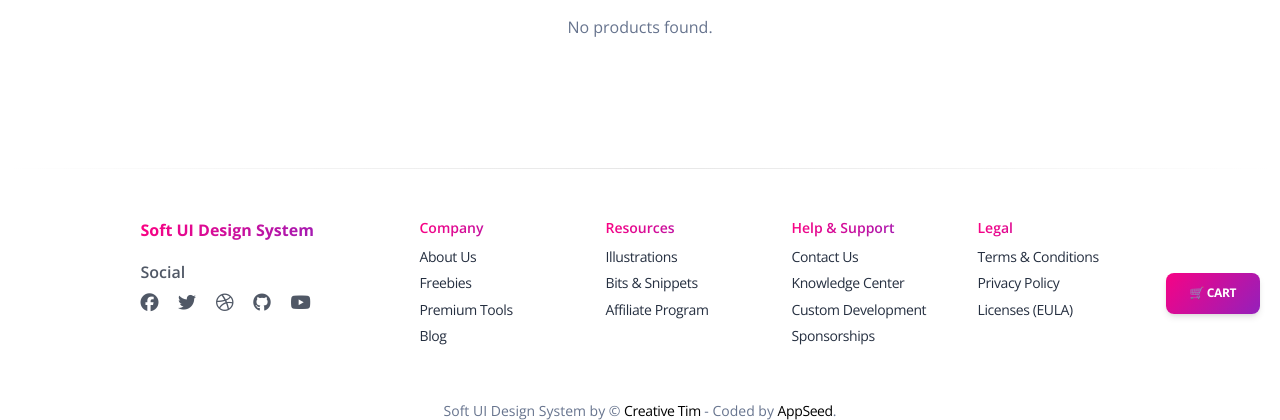
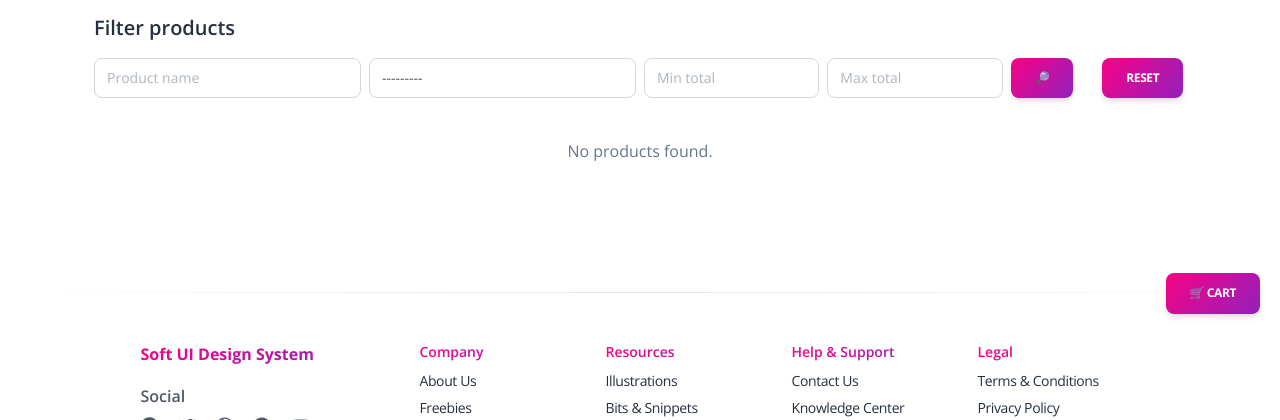
Before and after one commit to B0hdanR/minishop_manager, a Django app: page /products/ in a window 1280 px wide. Shown: the part 450-870 px from the top of the page. Run offline with Django 5.2, Linux system fonts and the light colour scheme; the visitor is signed in with stand-in values (Sample User, id 1); data that the repository does not hold is empty; some libraries are stand-ins or nearby versions.

Commit message:
add ProductFilterMixin and Forms for filters in products

```diff
--- a/shop/forms.py
+++ b/shop/forms.py
@@ -1,5 +1,5 @@
 from django import forms
-from shop.models import Product, Order
+from shop.models import Product, Order, ProductCategory
 
 
 class ProductForm(forms.ModelForm):
@@ -13,10 +13,12 @@
             "category",
         ]
 
+
 class OrderStatusUpdateForm(forms.ModelForm):
     class Meta:
         model = Order
         fields = ["status"]
+
 
 class OrderFilterForm(forms.Form):
     name = forms.CharField(
@@ -73,3 +75,44 @@
     class Meta:
         model = Order
         fields = ["status"]
+
+
+class ProductFilterForm(forms.Form):
+    name = forms.CharField(
+        max_length=100,
+        required=False,
+        label="",
+        widget=forms.TextInput(attrs={
+            "placeholder": "Product name",
+            "class": "form-control",
+        })
+    )
+
+    category = forms.ModelChoiceField(
+        required=False,
+        queryset=ProductCategory.objects.all(),
+        widget=forms.Select(attrs={
+            "class": "form-control",
+            "placeholder": "Category",
+        }),
+    )
+
+    price_min = forms.DecimalField(
+        required=False,
+        min_value=0,
+        label="Min total",
+        widget=forms.NumberInput(attrs={
+            "class": "form-control",
+            "placeholder": "Min total",
+        }),
+    )
+
+    price_max = forms.DecimalField(
+        required=False,
+        min_value=0,
+        label="Max total",
+        widget=forms.NumberInput(attrs={
+            "class": "form-control",
+            "placeholder": "Max total",
+        }),
+    )
--- a/shop/mixins.py
+++ b/shop/mixins.py
@@ -1,6 +1,6 @@
 from django.db.models import Sum, F
-from shop.forms import OrderFilterForm
-from shop.models import Order
+from shop.forms import OrderFilterForm, ProductFilterForm
+from shop.models import Order, Product
 
 
 class OrderFilterMixin:
@@ -54,3 +54,43 @@
             self, "filter_form", self.filter_from_class()
         )
         return context
+
+
+class ProductFilterMixin:
+    filter_from_class = ProductFilterForm
+
+    def get_queryset(self):
+        queryset = Product.objects.select_related("category")
+        form = self.filter_from_class(self.request.GET)
+
+        if form.is_valid():
+            name = form.cleaned_data.get("name")
+            category = form.cleaned_data.get("category")
+            price_min = form.cleaned_data.get("price_min")
+            price_max = form.cleaned_data.get("price_max")
+
+            if name:
+                if name.isdigit():
+                    queryset = queryset.filter(id=int(name))
+                else:
+                    queryset = queryset.filter(name__icontains=name)
+
+
+            if category:
+                queryset = queryset.filter(category=category)
+
+            if price_min is not None:
+                queryset = queryset.filter(price__gte=price_min)
+            if price_max is not None:
+                queryset = queryset.filter(price__lte=price_max)
+
+
+        self.filter_form = form
+        return queryset
+
+    def get_context_data(self, **kwargs):
+        context = super().get_context_data(**kwargs)
+        context["filter_form"] = getattr(
+            self, "filter_form", self.filter_from_class()
+        )
+        return context
--- a/shop/views.py
+++ b/shop/views.py
@@ -9,7 +9,7 @@
 from django.views.decorators.http import require_POST
 from django.contrib import messages
 
-from shop.mixins import OrderFilterMixin
+from shop.mixins import OrderFilterMixin, ProductFilterMixin
 from shop.models import Product, Order, ProductCategory, OrderItem
 from shop.forms import ProductForm, OrderStatusUpdateForm, OrderFilterForm
 
@@ -25,9 +25,8 @@
     return render(request, 'shop/index.html', context=context)
 
 
-class ProductListView(generic.ListView):
+class ProductListView(LoginRequiredMixin, ProductFilterMixin, generic.ListView):
     model = Product
-    queryset = Product.objects.select_related("category")
     paginate_by = 10
 
 
--- a/templates/shop/product_list.html
+++ b/templates/shop/product_list.html
@@ -14,6 +14,31 @@
         </div>
       </div>
     </div>
+    <h5 class="mb-3">Filter products</h5>
+    <form method="get" class="row g-2 mb-4" >
+      <div class="col-md-3">
+        {{  filter_form.name }}
+      </div>
+      <div class="col-md-3">
+        {{  filter_form.category  }}
+      </div>
+      <div class="col-md-2">
+        {{  filter_form.price_min  }}
+      </div>
+      <div class="col-md-2">
+        {{  filter_form.price_max  }}
+      </div>
+      <div class="col-md-1">
+        <button class="btn bg-gradient-primary">
+          🔎
+        </button>
+      </div>
+      <div class="col-md-1">
+        <a href="{% url 'shop:product-list' %}" class="btn bg-gradient-primary">
+          Reset
+        </a>
+      </div>
+    </form>
   </div>
 
   <div class="container">
```
